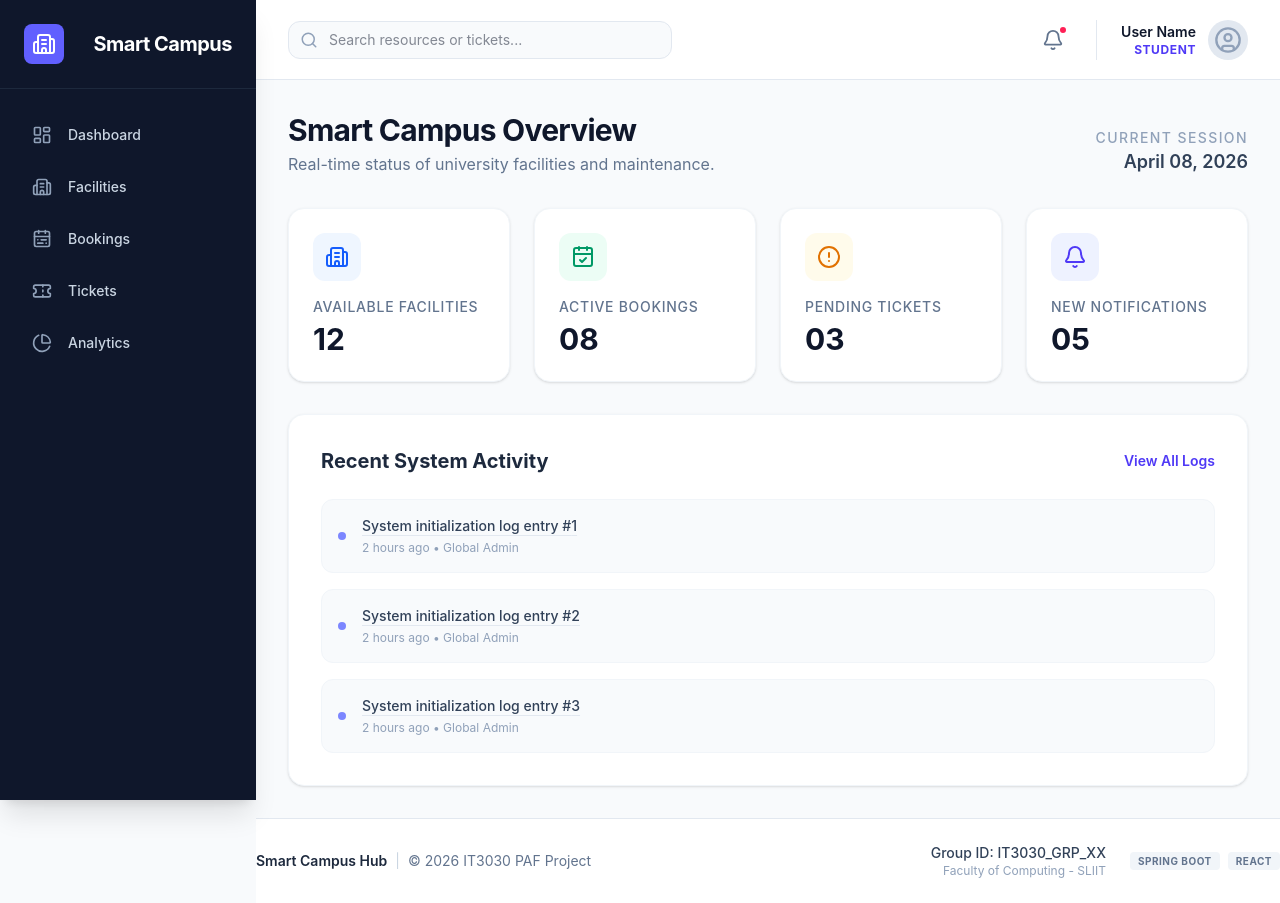
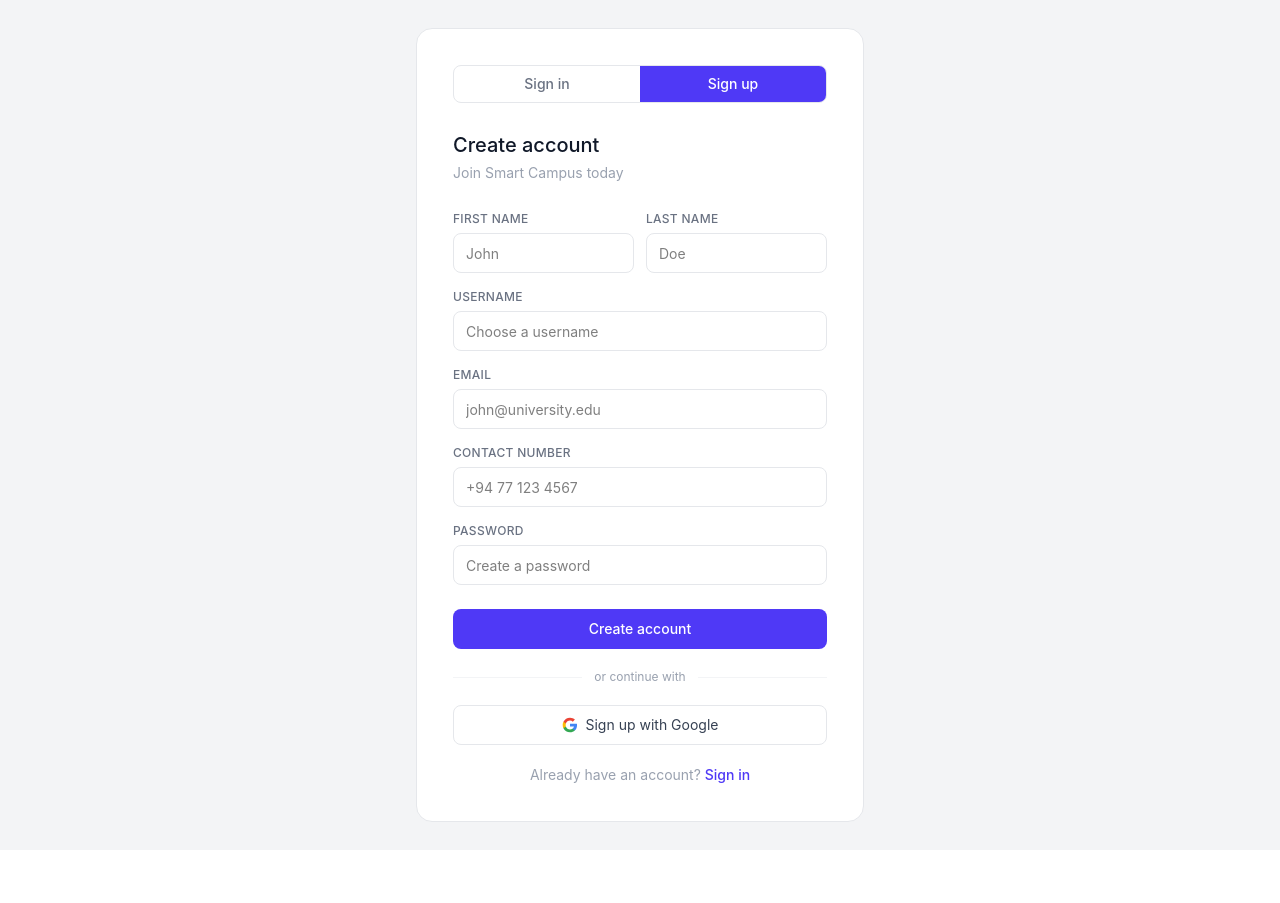
Before and after one commit to hirusha-03/it3030-paf-2026-smart-campus, a React (Vite) app in the folder frontend/smart-campus/: page / in a window 1280 px wide. After the commit the page ends 850 px from the top, so only its background shows below. Built offline with nearby package versions, Linux system fonts and the light colour scheme.

Commit message:
Implement SignUp frontend

```diff
--- a/frontend/smart-campus/src/App.jsx
+++ b/frontend/smart-campus/src/App.jsx
@@ -1,17 +1,23 @@
 import { BrowserRouter as Router, Routes, Route } from 'react-router-dom';
 import MainLayout from './layouts/MainLayout';
+
 import Home from './pages/Home';
 import Tickets from './ticketMgmt/pages/Tickets';
+import SignUp from './authentication/pages/SignUp';
 
 function App() {
   return (
     <Router>
-      <MainLayout>
-        <Routes>
-          <Route path="/" element={<Home />} />
+      <Routes>
+
+        <Route path="/" element={<SignUp />} />
+
+        <Route element={<MainLayout />}>
+          <Route path="/dsf" element={<Home />} />
           <Route path="/tickets" element={<Tickets />} />
-        </Routes>
-      </MainLayout>
+        </Route>
+
+      </Routes>
     </Router>
   );
 }
--- /dev/null
+++ b/frontend/smart-campus/src/authentication/pages/SignUp.jsx
@@ -0,0 +1,203 @@
+import { useState } from "react";
+import { useNavigate } from "react-router-dom";
+import axios from "axios";
+
+export function SignUp() {
+  const navigate = useNavigate();
+
+  const [form, setForm] = useState({
+    userFirstName: "",
+    userLastName: "",
+    userName: "",
+    email: "",
+    contactNumber: "",
+    userPassword: "",
+    userRole: "User",
+  });
+
+  const [error, setError] = useState("");
+  const [loading, setLoading] = useState(false);
+
+  const handleChange = (e) => {
+    setForm({
+      ...form,
+      [e.target.name]: e.target.value,
+    });
+  };
+
+  const handleSubmit = async () => {
+    setLoading(true);
+    setError("");
+
+    try {
+      await axios.post(
+        "http://localhost:8080/api/v1/user/register-new-user",
+        form
+      );
+
+      navigate("/signin");
+    } catch (err) {
+      setError("Registration failed. Please try again.");
+    } finally {
+      setLoading(false);
+    }
+  };
+
+  const handleGoogleSignup = () => {
+    window.location.href =
+      "http://localhost:8080/oauth2/authorization/google?mode=signup";
+  };
+
+  return (
+    <div className="min-h-screen bg-gray-100 flex justify-center p-7 overflow-y-auto">
+      <div className="bg-white rounded-2xl border border-gray-200 p-9 w-full max-w-md">
+
+        {/* Tab switcher */}
+        <div className="flex border border-gray-200 rounded-lg overflow-hidden mb-7">
+          <button
+            className="flex-1 h-9 text-gray-500 text-sm font-medium hover:bg-gray-50"
+            onClick={() => navigate("/signin")}
+          >
+            Sign in
+          </button>
+          <button className="flex-1 h-9 bg-indigo-600 text-white text-sm font-medium">
+            Sign up
+          </button>
+        </div>
+
+        <h1 className="text-xl font-medium text-gray-900 mb-1">
+          Create account
+        </h1>
+        <p className="text-sm text-gray-400 mb-7">
+          Join Smart Campus today
+        </p>
+
+        {error && (
+          <div className="mb-4 p-3 bg-red-50 border border-red-200 rounded-lg text-sm text-red-600">
+            {error}
+          </div>
+        )}
+
+        <div className="grid grid-cols-2 gap-3 mb-4">
+          <div>
+            <label className="block text-xs font-medium text-gray-500 mb-1.5 tracking-wide">
+              FIRST NAME
+            </label>
+            <input
+              name="userFirstName"
+              value={form.userFirstName}
+              onChange={handleChange}
+              placeholder="John"
+              required
+              className="w-full h-10 px-3 border border-gray-200 rounded-lg text-sm outline-none focus:border-indigo-500 focus:ring-2 focus:ring-indigo-100"
+            />
+          </div>
+
+          <div>
+            <label className="block text-xs font-medium text-gray-500 mb-1.5 tracking-wide">
+              LAST NAME
+            </label>
+            <input
+              name="userLastName"
+              value={form.userLastName}
+              onChange={handleChange}
+              placeholder="Doe"
+              className="w-full h-10 px-3 border border-gray-200 rounded-lg text-sm outline-none focus:border-indigo-500 focus:ring-2 focus:ring-indigo-100"
+            />
+          </div>
+        </div>
+
+        {[
+          {
+            name: "userName",
+            label: "USERNAME",
+            placeholder: "Choose a username",
+            type: "text",
+          },
+          {
+            name: "email",
+            label: "EMAIL",
+            placeholder: "john@university.edu",
+            type: "email",
+          },
+          {
+            name: "contactNumber",
+            label: "CONTACT NUMBER",
+            placeholder: "+94 77 123 4567",
+            type: "tel",
+          },
+          {
+            name: "userPassword",
+            label: "PASSWORD",
+            placeholder: "Create a password",
+            type: "password",
+          },
+        ].map((field) => (
+          <div key={field.name} className="mb-4">
+            <label className="block text-xs font-medium text-gray-500 mb-1.5 tracking-wide">
+              {field.label}
+            </label>
+            <input
+              name={field.name}
+              type={field.type}
+              value={form[field.name]}
+              onChange={handleChange}
+              placeholder={field.placeholder}
+              className="w-full h-10 px-3 border border-gray-200 rounded-lg text-sm
+              outline-none focus:border-indigo-500 focus:ring-2 focus:ring-indigo-100"
+            />
+          </div>
+        ))}
+
+        <button
+          onClick={handleSubmit}
+          disabled={loading}
+          className="w-full h-10 bg-indigo-600 hover:bg-indigo-700 text-white
+          rounded-lg text-sm font-medium mt-2 transition-colors disabled:opacity-60"
+        >
+          {loading ? "Creating account..." : "Create account"}
+        </button>
+
+        <div className="flex items-center gap-3 my-5">
+          <div className="flex-1 h-px bg-gray-100"></div>
+          <span className="text-xs text-gray-400">
+            or continue with
+          </span>
+          <div className="flex-1 h-px bg-gray-100"></div>
+        </div>
+
+        <button
+          onClick={handleGoogleSignup}
+          className="w-full h-10 border border-gray-200 rounded-lg text-sm
+          text-gray-700 flex items-center justify-center gap-2 hover:bg-gray-50 transition-colors"
+        >
+          <GoogleIcon />
+          Sign up with Google
+        </button>
+
+        <p className="text-center mt-5 text-sm text-gray-400">
+          Already have an account?{" "}
+          <span
+            className="text-indigo-600 font-medium cursor-pointer hover:underline"
+            onClick={() => navigate("/signin")}
+          >
+            Sign in
+          </span>
+        </p>
+      </div>
+    </div>
+  );
+}
+
+function GoogleIcon() {
+  return (
+    <svg width="16" height="16" viewBox="0 0 24 24">
+      <path d="M22.56 12.25c0-.78-.07-1.53-.2-2.25H12v4.26h5.92c-.26 1.37-1.04 2.53-2.21 3.31v2.77h3.57c2.08-1.92 3.28-4.74 3.28-8.09z" fill="#4285F4"/>
+      <path d="M12 23c2.97 0 5.46-.98 7.28-2.66l-3.57-2.77c-.98.66-2.23 1.06-3.71 1.06-2.86 0-5.29-1.93-6.16-4.53H2.18v2.84C3.99 20.53 7.7 23 12 23z" fill="#34A853"/>
+      <path d="M5.84 14.09c-.22-.66-.35-1.36-.35-2.09s.13-1.43.35-2.09V7.07H2.18C1.43 8.55 1 10.22 1 12s.43 3.45 1.18 4.93l3.66-2.84z" fill="#FBBC05"/>
+      <path d="M12 5.38c1.62 0 3.06.56 4.21 1.64l3.15-3.15C17.45 2.09 14.97 1 12 1 7.7 1 3.99 3.47 2.18 7.07l3.66 2.84c.87-2.6 3.3-4.53 6.16-4.53z" fill="#EA4335"/>
+    </svg>
+  );
+}
+
+export default SignUp;
--- a/frontend/smart-campus/src/layouts/MainLayout.jsx
+++ b/frontend/smart-campus/src/layouts/MainLayout.jsx
@@ -1,9 +1,10 @@
 import React, { useState } from 'react';
+import { Outlet } from 'react-router-dom';
 import Sidebar from '../components/Sidebar';
 import Header from '../components/Header';
 import Footer from '../components/Footer';
 
-const MainLayout = ({ children }) => {
+const MainLayout = () => {
   const [sidebarOpen, setSidebarOpen] = useState(false);
 
   return (
@@ -14,7 +15,7 @@ const MainLayout = ({ children }) => {
         <Header setSidebarOpen={setSidebarOpen} />
 
         <main className="p-8 flex-grow">
-          {children}
+          <Outlet />
         </main>
 
         <Footer />
```
Also changed, not shown: 1 other file (tests, documents, lock files or other folders).
